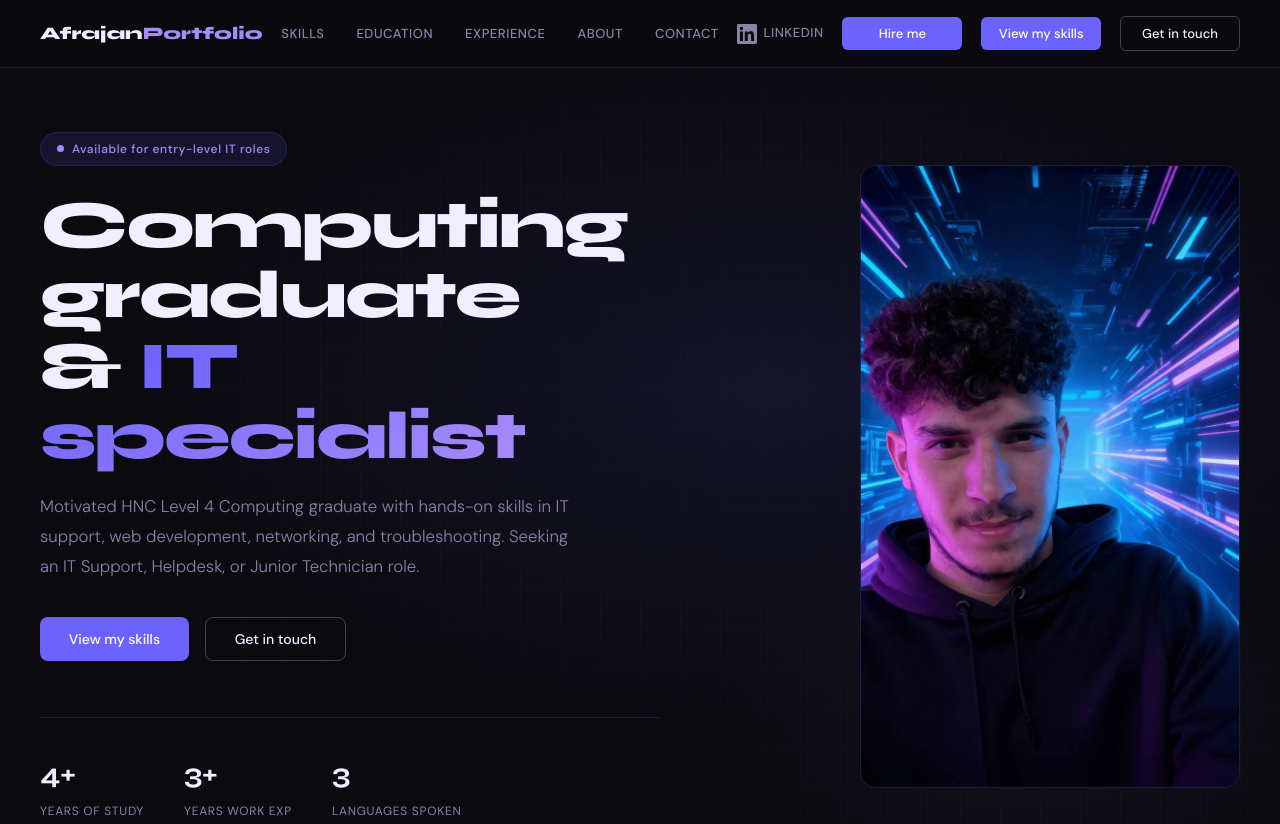
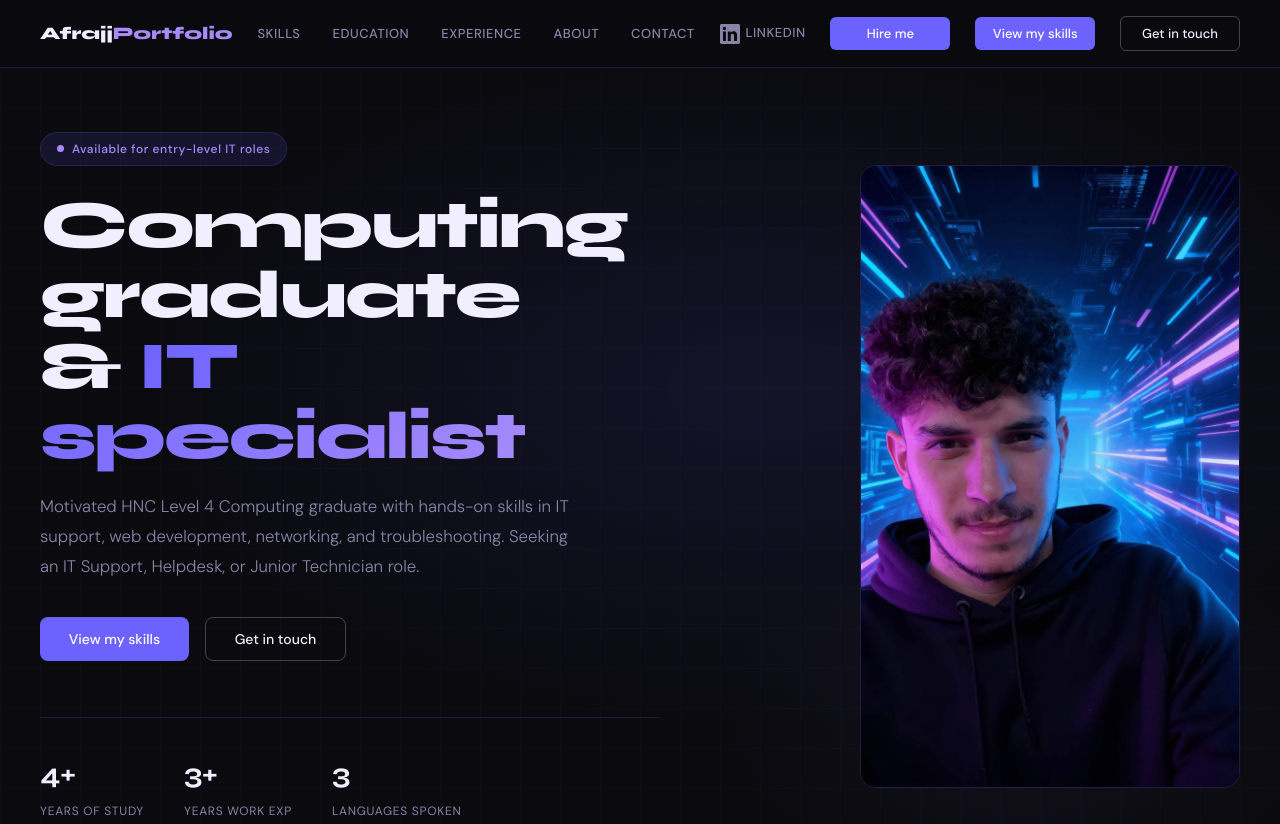
Before and after one commit to Afra-Turan/Afrasiab-s-Digital-Portfolio, a plain HTML site: page index.html in a window 1280 px wide. Shown: the top 824 px of the page. Drawn offline with Linux system fonts and the light colour scheme.

Commit message:
Update navigation logo name from 'Afrajan' to 'Afrajj'

```diff
--- a/index.html
+++ b/index.html
@@ -11,7 +11,7 @@
 
   <!-- NAVIGATION -->
   <nav>
-    <div class="nav-logo">Afrajan<span>Portfolio</span></div>
+    <div class="nav-logo">Afrajj<span>Portfolio</span></div>
     <ul class="nav-links">
       <li><a href="#skills">Skills</a></li>
       <li><a href="#education">Education</a></li>
```
